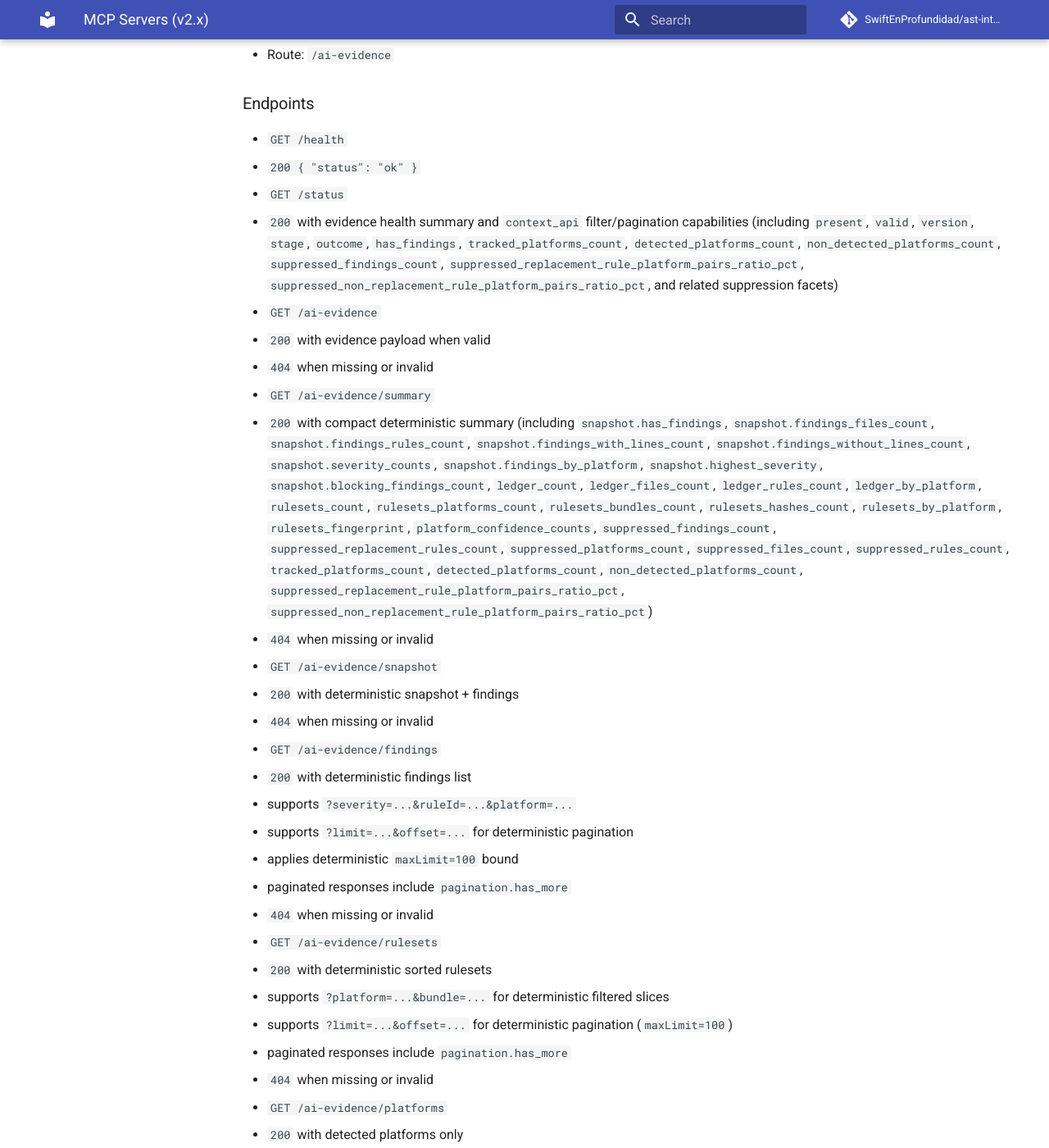
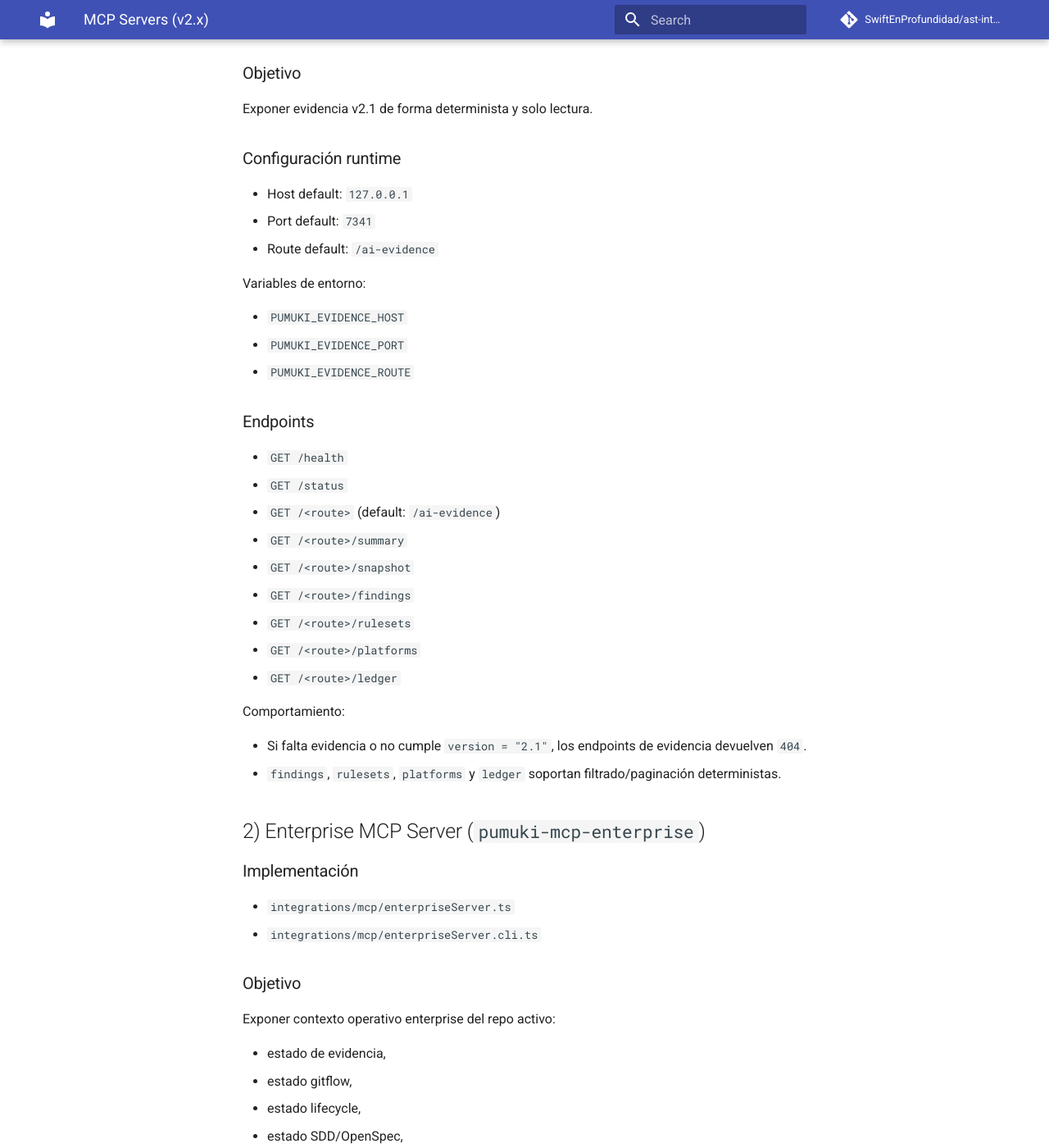
Before and after one commit to SwiftEnProfundidad/ast-intelligence-hooks, an MkDocs documentation site: the page built from docs/MCP_SERVERS.md, in a window 1280 px wide and 1400 px high, scrolled down 857 px. Shown: the whole window at 82% size. Built offline with MkDocs 1.6.1 and Material for MkDocs 9.7.7, drawn with Linux system fonts in a browser that asks for light colours; comment, search, counter and statistics services are not loaded; some of the changed text lies outside the part shown.

Commit message:
chore(docs): wire SDD CLI/package and align docs baselines

````diff
--- a/docs/MCP_SERVERS.md
+++ b/docs/MCP_SERVERS.md
@@ -1,114 +1,207 @@
 # MCP Servers (v2.x)
 
-This repository currently exposes a single active MCP-oriented server implementation:
+Pumuki expone dos servidores MCP HTTP opcionales:
 
-- **Evidence Context Server** (read-only)
+- `pumuki-mcp-evidence`: API read-only para `.ai_evidence.json`.
+- `pumuki-mcp-enterprise`: superficie enterprise consolidada (resources + tools) con guardrails fail-safe.
 
-## Evidence Context Server
+El enforcement de gates (`pre-commit`, `pre-push`, `ci`) no depende de MCP.
 
-### Source files
+## Arranque rápido
+
+### Desde el repositorio framework
+
+```bash
+npm run mcp:evidence
+npm run mcp:enterprise
+```
+
+### Desde un repositorio consumidor
+
+```bash
+npx --yes pumuki-mcp-evidence
+npx --yes pumuki-mcp-enterprise
+```
+
+## 1) Evidence Context Server (`pumuki-mcp-evidence`)
+
+### Implementación
 
 - `integrations/mcp/evidenceContextServer.ts`
 - `integrations/mcp/evidenceContextServer.cli.ts`
-- `integrations/mcp/index.ts`
 
-### Purpose
+### Objetivo
 
-Expose deterministic evidence (`.ai_evidence.json`) to external agents without allowing writes.
+Exponer evidencia v2.1 de forma determinista y solo lectura.
 
-### Contract
+### Configuración runtime
 
-- Serves evidence only when file exists and `version === "2.1"`.
-- Returns deterministic JSON payload from local repo root.
+- Host default: `127.0.0.1`
+- Port default: `7341`
+- Route default: `/ai-evidence`
 
-### Default runtime
-
-- Host: `127.0.0.1`
-- Port: `7341`
-- Route: `/ai-evidence`
-
-### Endpoints
-
-- `GET /health`
-  - `200 { "status": "ok" }`
-- `GET /status`
-  - `200` with evidence health summary and `context_api` filter/pagination capabilities (including `present`, `valid`, `version`, `stage`, `outcome`, `has_findings`, `tracked_platforms_count`, `detected_platforms_count`, `non_detected_platforms_count`, `suppressed_findings_count`, `suppressed_replacement_rule_platform_pairs_ratio_pct`, `suppressed_non_replacement_rule_platform_pairs_ratio_pct`, and related suppression facets)
-- `GET /ai-evidence`
-  - `200` with evidence payload when valid
-  - `404` when missing or invalid
-- `GET /ai-evidence/summary`
-  - `200` with compact deterministic summary (including `snapshot.has_findings`, `snapshot.findings_files_count`, `snapshot.findings_rules_count`, `snapshot.findings_with_lines_count`, `snapshot.findings_without_lines_count`, `snapshot.severity_counts`, `snapshot.findings_by_platform`, `snapshot.highest_severity`, `snapshot.blocking_findings_count`, `ledger_count`, `ledger_files_count`, `ledger_rules_count`, `ledger_by_platform`, `rulesets_count`, `rulesets_platforms_count`, `rulesets_bundles_count`, `rulesets_hashes_count`, `rulesets_by_platform`, `rulesets_fingerprint`, `platform_confidence_counts`, `suppressed_findings_count`, `suppressed_replacement_rules_count`, `suppressed_platforms_count`, `suppressed_files_count`, `suppressed_rules_count`, `tracked_platforms_count`, `detected_platforms_count`, `non_detected_platforms_count`, `suppressed_replacement_rule_platform_pairs_ratio_pct`, `suppressed_non_replacement_rule_platform_pairs_ratio_pct`)
-  - `404` when missing or invalid
-- `GET /ai-evidence/snapshot`
-  - `200` with deterministic snapshot + findings
-  - `404` when missing or invalid
-- `GET /ai-evidence/findings`
-  - `200` with deterministic findings list
-  - supports `?severity=...&ruleId=...&platform=...`
-  - supports `?limit=...&offset=...` for deterministic pagination
-  - applies deterministic `maxLimit=100` bound
-  - paginated responses include `pagination.has_more`
-  - `404` when missing or invalid
-- `GET /ai-evidence/rulesets`
-  - `200` with deterministic sorted rulesets
-  - supports `?platform=...&bundle=...` for deterministic filtered slices
-  - supports `?limit=...&offset=...` for deterministic pagination (`maxLimit=100`)
-  - paginated responses include `pagination.has_more`
-  - `404` when missing or invalid
-- `GET /ai-evidence/platforms`
-  - `200` with detected platforms only
-  - supports `?detectedOnly=false` for full platform state
-  - supports `?confidence=HIGH|MEDIUM|LOW` for deterministic filtered slices
-  - supports `?limit=...&offset=...` for deterministic pagination (`maxLimit=100`)
-  - paginated responses include `pagination.has_more`
-  - `404` when missing or invalid
-- `GET /ai-evidence/ledger`
-  - `200` with deterministic sorted open-ledger entries
-  - supports `?lastSeenAfter=...&lastSeenBefore=...` for deterministic time-window slices
-  - supports `?limit=...&offset=...` for deterministic pagination (`maxLimit=100`)
-  - paginated responses include `pagination.has_more`
-  - `404` when missing or invalid
-
-### Run locally
-
-```bash
-npm run mcp:evidence
-```
-
-Or directly:
-
-```bash
-npx tsx integrations/mcp/evidenceContextServer.cli.ts
-```
-
-### Environment variables
+Variables de entorno:
 
 - `PUMUKI_EVIDENCE_HOST`
 - `PUMUKI_EVIDENCE_PORT`
 - `PUMUKI_EVIDENCE_ROUTE`
 
-Example:
+### Endpoints
 
-```bash
-PUMUKI_EVIDENCE_PORT=7342 npm run mcp:evidence
+- `GET /health`
+- `GET /status`
+- `GET /<route>` (default: `/ai-evidence`)
+- `GET /<route>/summary`
+- `GET /<route>/snapshot`
+- `GET /<route>/findings`
+- `GET /<route>/rulesets`
+- `GET /<route>/platforms`
+- `GET /<route>/ledger`
+
+Comportamiento:
+
+- Si falta evidencia o no cumple `version = "2.1"`, los endpoints de evidencia devuelven `404`.
+- `findings`, `rulesets`, `platforms` y `ledger` soportan filtrado/paginación deterministas.
+
+## 2) Enterprise MCP Server (`pumuki-mcp-enterprise`)
+
+### Implementación
+
+- `integrations/mcp/enterpriseServer.ts`
+- `integrations/mcp/enterpriseServer.cli.ts`
+
+### Objetivo
+
+Exponer contexto operativo enterprise del repo activo:
+
+- estado de evidencia,
+- estado gitflow,
+- estado lifecycle,
+- estado SDD/OpenSpec,
+- toolset legacy-style en modo seguro.
+
+### Configuración runtime
+
+- Host default: `127.0.0.1`
+- Port default: `7391`
+
+Variables de entorno:
+
+- `PUMUKI_ENTERPRISE_MCP_HOST`
+- `PUMUKI_ENTERPRISE_MCP_PORT`
+
+### Endpoints
+
+- `GET /health`
+- `GET /status`
+- `GET /resources`
+- `GET /resource?uri=<resource-uri>`
+- `GET /tools`
+- `POST /tool`
+
+`GET /status` devuelve:
+
+- `capabilities.resources`
+- `capabilities.tools`
+- `capabilities.mode = "baseline"`
+- `lifecycle` (o `null` si no aplica)
+- `sdd` (o `null` si no aplica)
+- `evidence` (status payload)
+
+### Catálogo de resources
+
+- `evidence://status`
+- `gitflow://state`
+- `context://active`
+- `sdd://status`
+- `sdd://active-change`
+
+`GET /resource` responde:
+
+```json
+{
+  "uri": "sdd://status",
+  "payload": {}
+}
 ```
 
-## Testing
+URI no soportada devuelve `404`.
 
-Server behavior is covered in:
+### Catálogo de tools
 
-- `integrations/mcp/__tests__/evidenceContextServer.test.ts`
+- `ai_gate_check`
+- `check_sdd_status`
+- `validate_and_fix`
+- `sync_branches`
+- `cleanup_stale_branches`
 
-Run:
+`GET /tools` incluye metadatos por tool (`name`, `description`, `mutating`, `safeByDefault`).
+
+`POST /tool` acepta:
+
+```json
+{
+  "name": "sync_branches",
+  "dryRun": false,
+  "args": {
+    "stage": "PRE_PUSH"
+  }
+}
+```
+
+`POST /tool` responde siempre con envelope estable:
+
+```json
+{
+  "tool": "sync_branches",
+  "dryRun": true,
+  "executed": false,
+  "success": true,
+  "warnings": [],
+  "result": {}
+}
+```
+
+### Guardrails enterprise (baseline fail-safe)
+
+- Tools mutating (`validate_and_fix`, `sync_branches`, `cleanup_stale_branches`) fuerzan `dryRun=true` aunque se solicite `dryRun=false`.
+- Tools críticos (`validate_and_fix`, `sync_branches`, `cleanup_stale_branches`) pasan por guardia SDD/session.
+- Si SDD bloquea, `/tool` devuelve `success=false`, `executed=false` y `result.guard.decision`.
+- Errores de ejecución se manejan fail-safe (`success=false`, sin mutaciones).
+
+Códigos SDD frecuentes en bloqueo:
+
+- `OPENSPEC_MISSING`
+- `OPENSPEC_PROJECT_MISSING`
+- `SDD_SESSION_MISSING`
+- `SDD_SESSION_INVALID`
+- `SDD_CHANGE_MISSING`
+- `SDD_CHANGE_ARCHIVED`
+- `SDD_VALIDATION_FAILED`
+- `SDD_VALIDATION_ERROR`
+
+## Comportamiento HTTP
+
+- Endpoint desconocido: `404`
+- Método no permitido: `405`
+- JSON inválido en `POST /tool`: `400`
+- Body inválido en `POST /tool`: `400`
+
+## Validación
+
+Suites MCP:
+
+- `integrations/mcp/__tests__/evidenceContextServer-*.test.ts`
+- `integrations/mcp/__tests__/enterpriseServer.test.ts`
+
+Comando:
 
 ```bash
 npm run test:mcp
 ```
 
-## Scope note
+## Referencias
 
-Legacy MCP references (older automation/watcher services) are not part of the active v2.x documentation surface.
-
-Consumption pattern reference:
-
+- `docs/MCP_EVIDENCE_CONTEXT_SERVER.md`
 - `docs/MCP_AGENT_CONTEXT_CONSUMPTION.md`
+- `docs/evidence-v2.1.md`
````
Also changed, not shown: CHANGELOG.md (+18 -0 lines), README.md (+81 -7 lines), docs/INSTALLATION.md (+108 -71 lines), docs/PUMUKI_FULL_VALIDATION_CHECKLIST.md (+2 -2 lines), docs/PUMUKI_OPENSPEC_SDD_ROADMAP.md (added, +55 -0 lines), docs/README.md (+3 -0 lines), docs/REFRACTOR_PROGRESS.md (+2 -2 lines), docs/USAGE.md (+93 -4 lines), package.json (+9 -3 lines), 4 other files.
